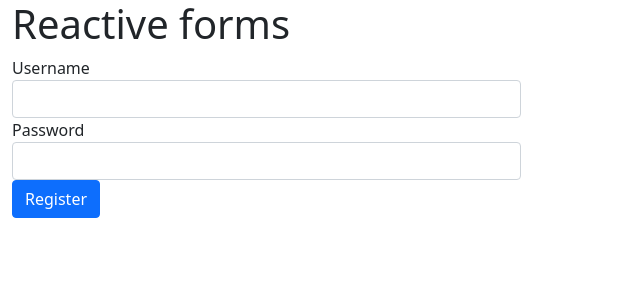
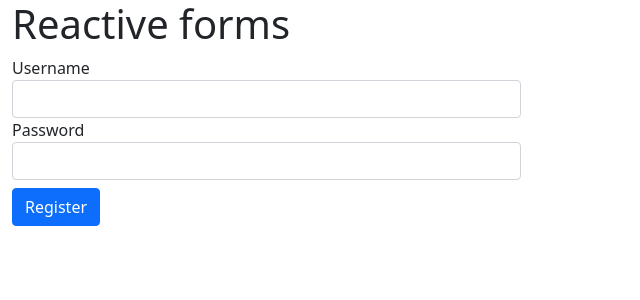
Before and after one commit to radrabik/Angular-Reactive-Forms, an Angular app: page / in a window 1280 px wide. Shown: the top 300 px of the page, without its empty margins (0-640 px from the left). Built offline with nearby package versions, Linux system fonts and the light colour scheme.

Commit message:
1 file modified

```diff
--- a/src/app/app.component.html
+++ b/src/app/app.component.html
@@ -13,7 +13,7 @@
         <input type="password" class="form-control">
       </div>
 
-      <button class="btn btn-primary" type="submit">Register</button>
+      <button class="btn btn-primary mt-2" type="submit">Register</button>
     </form>
 
   </div>
```
